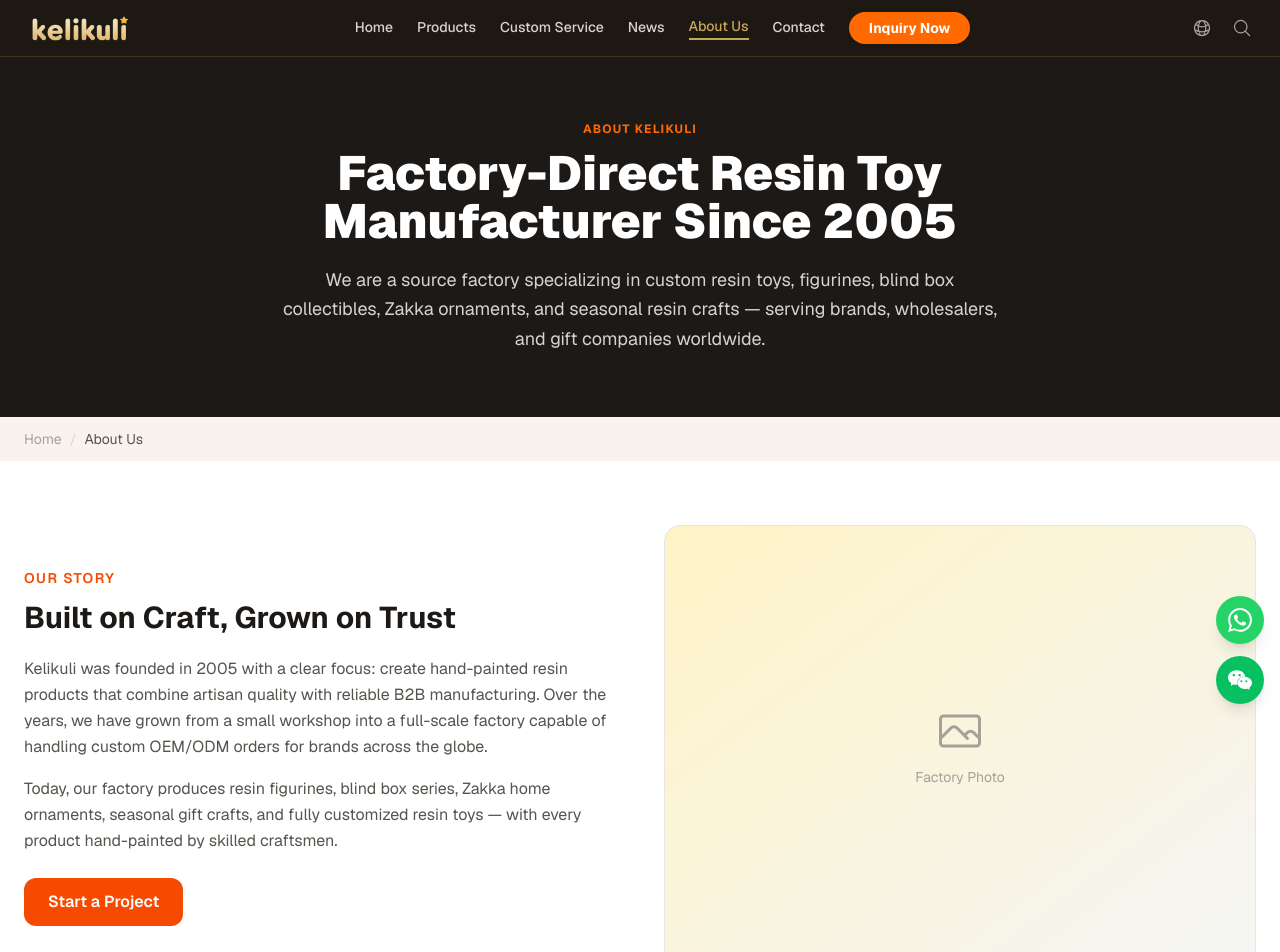
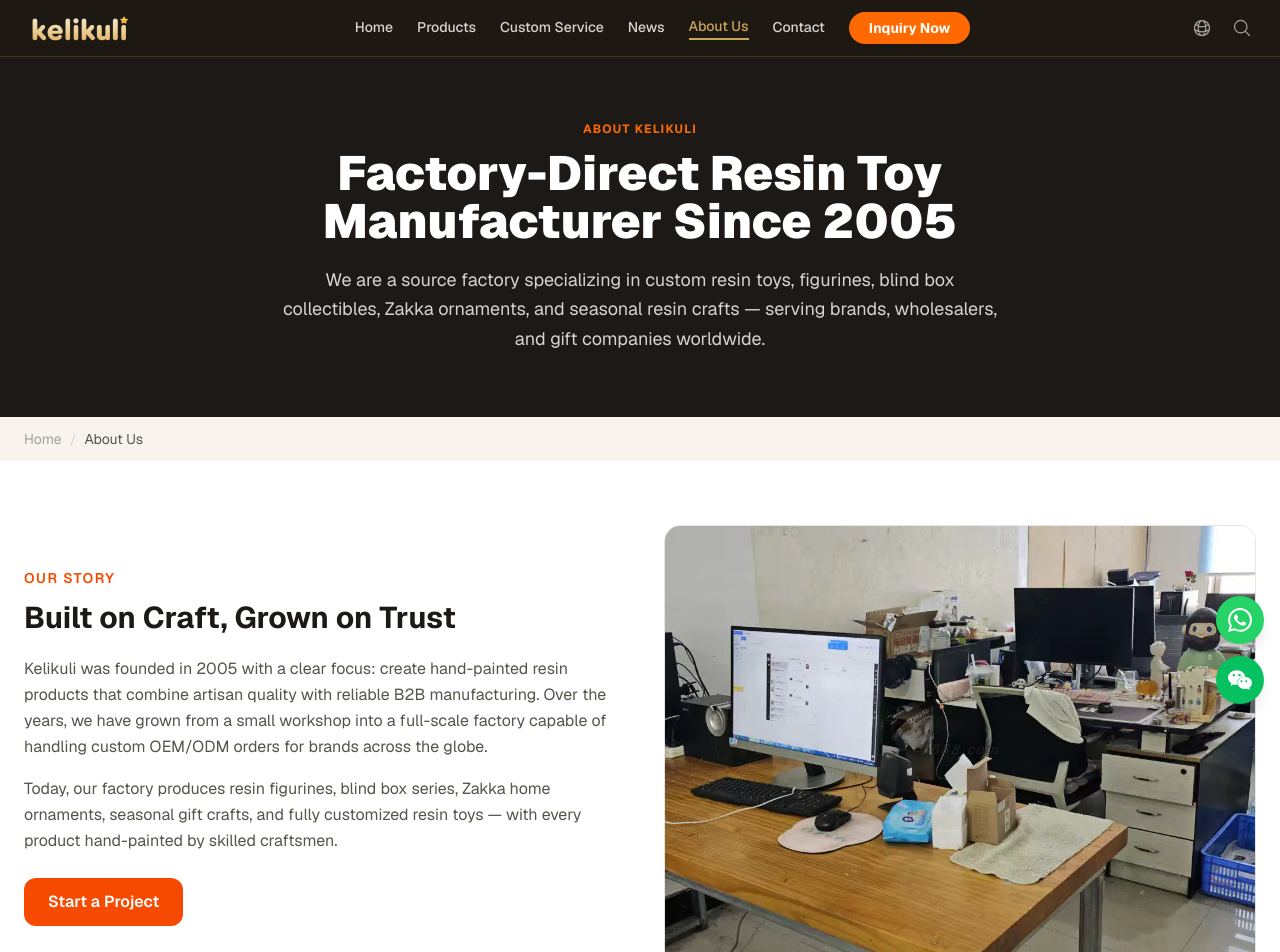
Before and after one commit to liuaiquan456-source/kelikuli-website, a Next.js app: page /about-us in a window 1280 px wide. Shown: the top 952 px of the page. Built offline with nearby package versions, Linux system fonts and the light colour scheme; a web font is replaced by a local one.

Commit message:
fix: replace factory photo placeholder with real image on About Us page
Co-Authored-By: Claude Sonnet 4.6 <noreply@anthropic.com>

```diff
--- a/app/about-us/page.tsx
+++ b/app/about-us/page.tsx
@@ -1,5 +1,6 @@
 import type { Metadata } from "next";
 import Link from "next/link";
+import Image from "next/image";
 import Breadcrumb from "@/components/Breadcrumb";
 
 export const metadata: Metadata = {
@@ -52,11 +53,14 @@ export default function AboutPage() {
               Start a Project
             </Link>
           </div>
-          <div className="aspect-[4/3] bg-gradient-to-br from-amber-100 to-stone-100 rounded-2xl border border-stone-200 flex flex-col items-center justify-center">
-            <svg className="w-12 h-12 text-stone-400 mb-3" fill="none" stroke="currentColor" viewBox="0 0 24 24">
-              <path strokeLinecap="round" strokeLinejoin="round" strokeWidth={1.5} d="M2.25 15.75l5.159-5.159a2.25 2.25 0 013.182 0l5.159 5.159m-1.5-1.5l1.409-1.409a2.25 2.25 0 013.182 0l2.909 2.909m-18 3.75h16.5a1.5 1.5 0 001.5-1.5V6a1.5 1.5 0 00-1.5-1.5H3.75A1.5 1.5 0 002.25 6v12a1.5 1.5 0 001.5 1.5z" />
-            </svg>
-            <span className="text-stone-400 text-sm">Factory Photo</span>
+          <div className="aspect-[4/3] rounded-2xl overflow-hidden border border-stone-200 relative">
+            <Image
+              src="/images/process/resin toys factory1.png"
+              alt="Kelikuli resin toy factory"
+              fill
+              className="object-cover"
+              sizes="(max-width: 1024px) 100vw, 50vw"
+            />
           </div>
         </div>
       </section>
```
